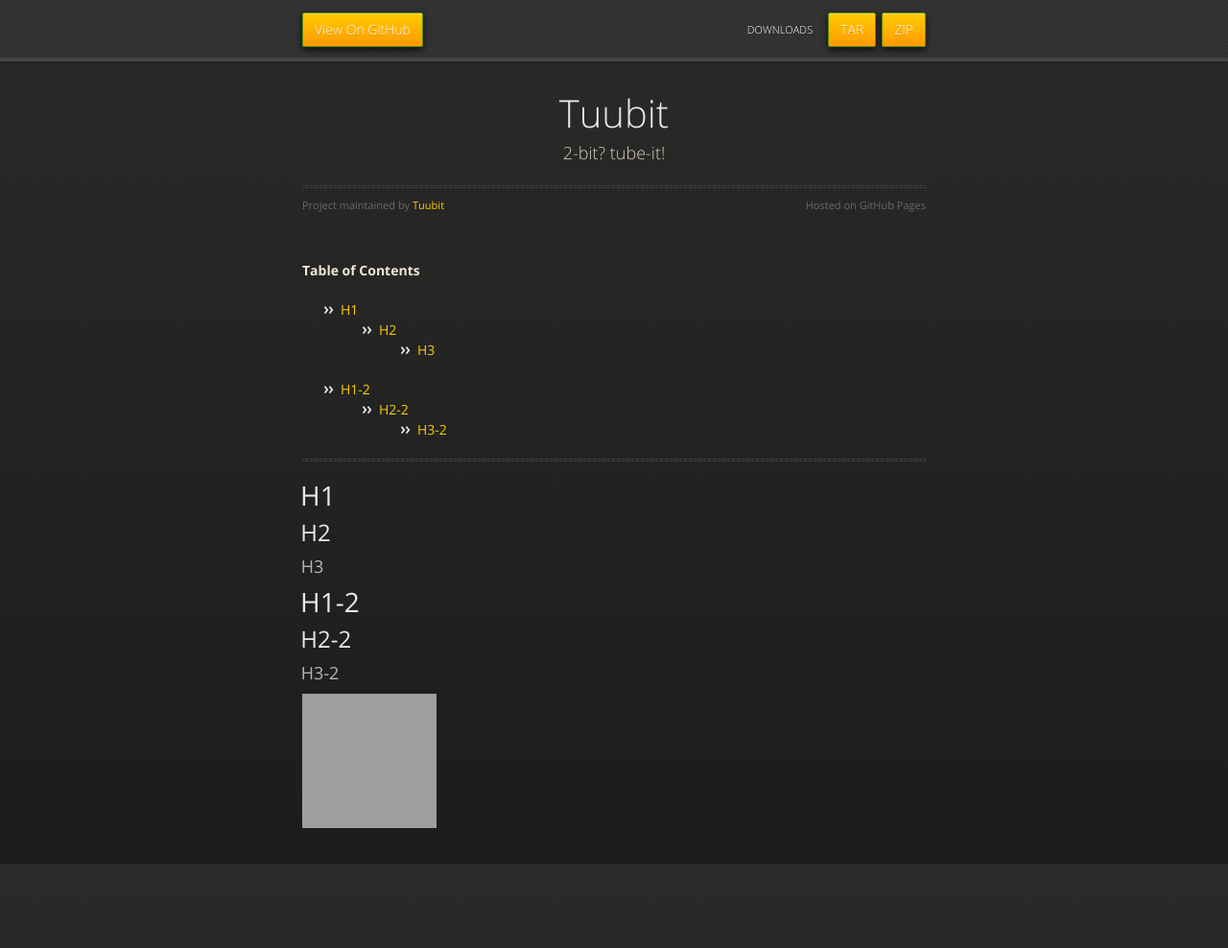
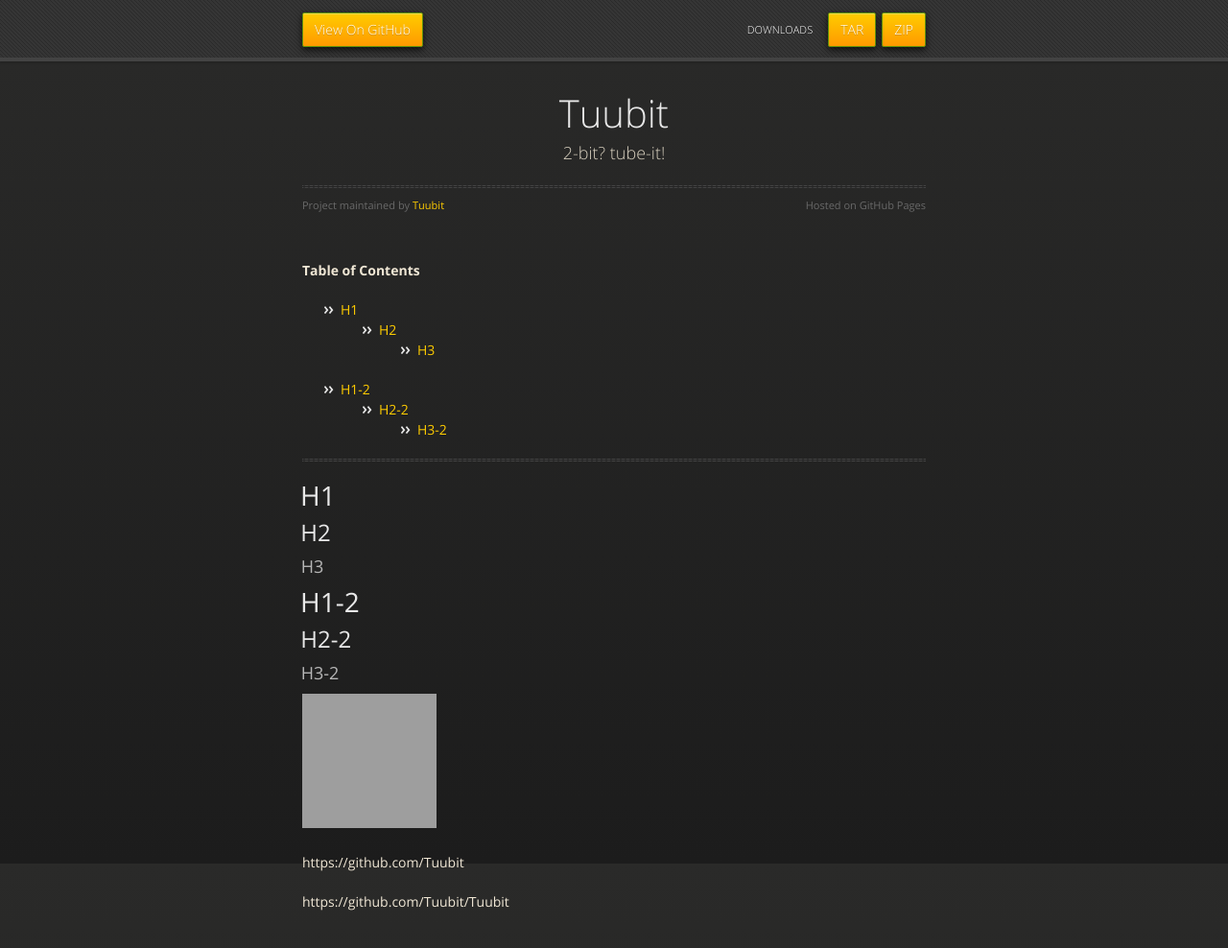
Before and after one commit to Tuubit/Tuubit, a Jekyll site: the page built from index.md, in a window 1280 px wide and 1060 px high. Shown: the top 988 px of the window at 96% size. Built offline with Jekyll 4.4.1, drawn with Linux system fonts in a browser that asks for light colours; nearby versions of some CDN libraries; some of the changed lines change nothing that is shown; grey boxes are pictures that could not be loaded.

Commit message:
Update index.md

```diff
--- a/index.md
+++ b/index.md
@@ -24,3 +24,7 @@
 ![logo][logo]
 
 [logo]: https://avatars3.githubusercontent.com/u/7654528?s=140 "The Logo"
+
+https://github.com/Tuubit
+
+https://github.com/Tuubit/Tuubit
```
